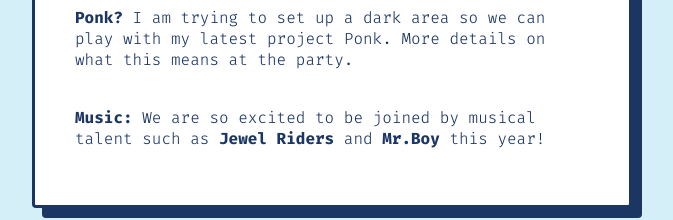
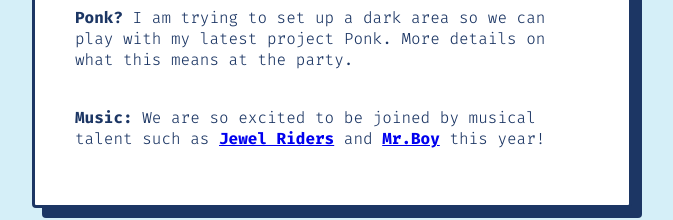
Before and after one commit to karras-suarez/kambam-2021, a React (Create React App) app: page /about in a window 1280 px wide. Shown: the part 1160-1380 px from the top of the page, without its empty margins (308-981 px from the left). Built offline with nearby package versions, Linux system fonts and the light colour scheme; no server answers; a web font is replaced by a local one.

Commit message:
add band links

```diff
--- a/src/About.js
+++ b/src/About.js
@@ -91,7 +91,7 @@ export const About = () => {
         <p>
           {" "}
           <br />
-          <b>Music:</b> We are so excited to be joined by musical talent such as <b>Jewel Riders</b> and <b>Mr.Boy</b> this year!
+          <b>Music:</b> We are so excited to be joined by musical talent such as <a target='blank' href="https://www.instagram.com/jewelridersband/"><b>Jewel Riders</b></a> and <a target='blank' href="https://instagram.com/mr.boy_pdx"><b>Mr.Boy</b></a> this year!
         </p>
         </p>
       </div>
```
